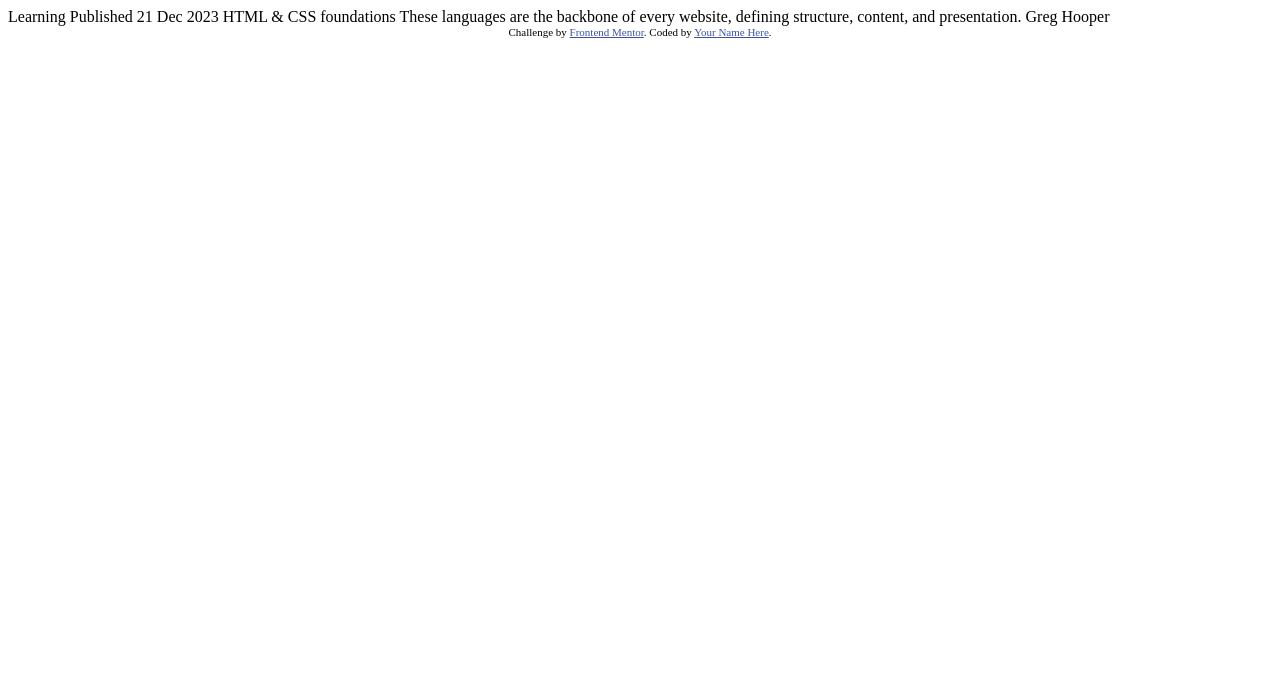
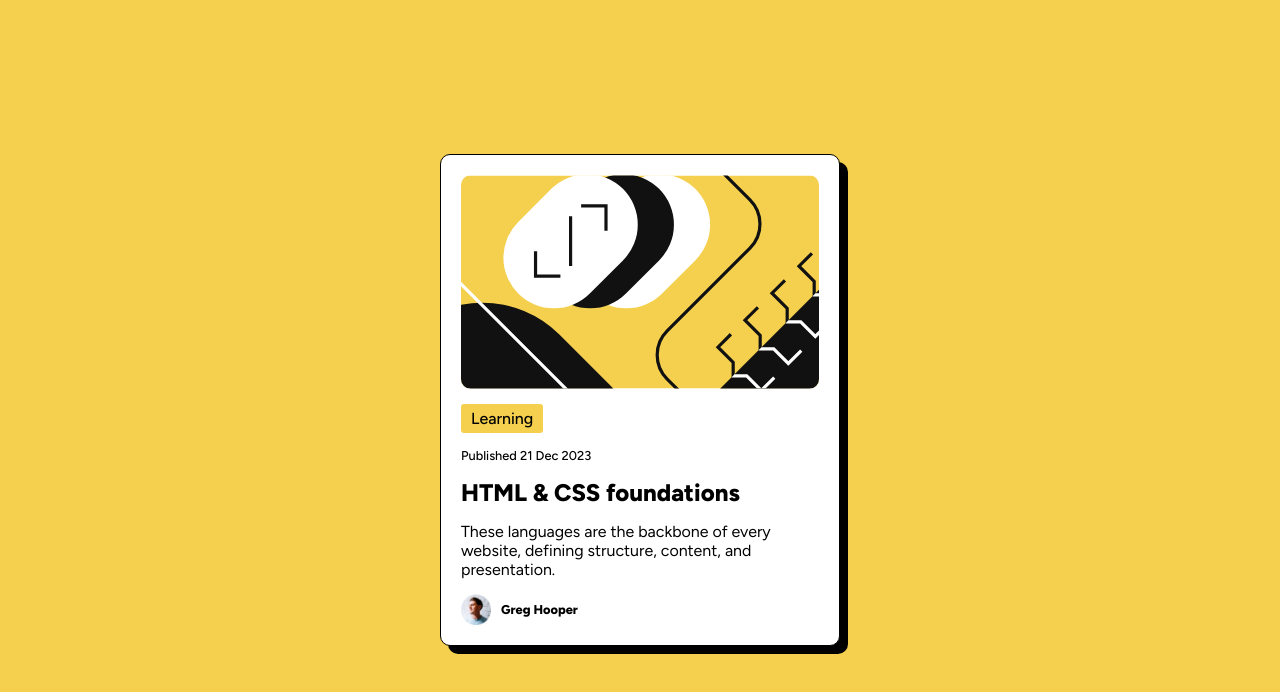
Before and after one commit to alxgois/blogCard, a plain HTML site: page index.html in a window 1280 px wide. Drawn offline with Linux system fonts and the light colour scheme.

Commit message:
completed

```diff
--- a/index.html
+++ b/index.html
@@ -1,34 +1,110 @@
 <!DOCTYPE html>
 <html lang="en">
   <head>
-  <meta charset="UTF-8">
-  <meta name="viewport" content="width=device-width, initial-scale=1.0"> <!-- displays site properly based on user's device -->
+    <meta charset="UTF-8" />
+    <meta name="viewport" content="width=device-width, initial-scale=1.0" />
+    <!-- displays site properly based on user's device -->
 
-  <link rel="icon" type="image/png" sizes="32x32" href="./assets/images/favicon-32x32.png">
+    <link
+      rel="icon"
+      type="image/png"
+      sizes="32x32"
+      href="./assets/images/favicon-32x32.png"
+    />
+
+    <link rel="preconnect" href="https://fonts.googleapis.com" />
+    <link rel="preconnect" href="https://fonts.gstatic.com" crossorigin />
+    <link
+      href="https://fonts.googleapis.com/css2?family=Figtree:ital,wght@0,300..900;1,300..900&display=swap"
+      rel="stylesheet"
+    />
 
     <title>Frontend Mentor | Blog preview card</title>
 
     <!-- Feel free to remove these styles or customise in your own stylesheet 👍 -->
     <style>
-    .attribution { font-size: 11px; text-align: center; }
-    .attribution a { color: hsl(228, 45%, 44%); }
+      :root {
+        --main-color: hsl(47, 88%, 63%);
+        --second-color: white;
+      }
+      * {
+        margin: 0;
+        padding: 0;
+        box-sizing: border-box;
+        font-family: "Figtree", serif;
+        font-optical-sizing: auto;
+        font-weight: 500;
+        font-style: normal;
+      }
+      body {
+        display: flex;
+        justify-content: center;
+        align-items: center;
+        height: 100vh;
+        background-color: var(--main-color);
+      }
+      .container-card {
+        width: 400px;
+        padding: 20px;
+        display: flex;
+        flex-direction: column;
+        gap: 15px;
+        background-color: var(--second-color);
+        border: 1px solid black;
+        box-shadow: 8px 8px black;
+        border-radius: 10px;
+      }
+      .card-image {
+        border-radius: 10px;
+      }
+      .type-study {
+        background-color: var(--main-color);
+        margin-right: auto;
+        padding: 5px 10px;
+        border-radius: 3px;
+      }
+      .card-title {
+        font-weight: 800;
+        font-size: 1.5rem;
+      }
+      .card-description {
+        font-weight: 400;
+      }
+      .card-date {
+        font-size: 0.8rem;
+      }
+      .card-author {
+        display: flex;
+        align-items: center;
+        gap: 10px;
+      }
+      .card-author img {
+        width: 30px;
+      }
+      .card-author p {
+        font-size: 0.8rem;
+        font-weight: 800;
+      }
     </style>
   </head>
   <body>
-
-  Learning
-
-  Published 21 Dec 2023
-
-  HTML & CSS foundations
-
-  These languages are the backbone of every website, defining structure, content, and presentation.
-
-  Greg Hooper
-
-  <div class="attribution">
-    Challenge by <a href="https://www.frontendmentor.io?ref=challenge" target="_blank">Frontend Mentor</a>.
-    Coded by <a href="#">Your Name Here</a>.
+    <div class="container-card">
+      <img
+        src="./assets/images/illustration-article.svg"
+        alt="Logo"
+        class="card-image"
+      />
+      <p class="type-study">Learning</p>
+      <p class="card-date">Published 21 Dec 2023</p>
+      <p class="card-title">HTML & CSS foundations</p>
+      <p class="card-description">
+        These languages are the backbone of every website, defining structure,
+        content, and presentation.
+      </p>
+      <div class="card-author">
+        <img src="assets/images/image-avatar.webp" alt="Author Image" />
+        <p>Greg Hooper</p>
+      </div>
     </div>
   </body>
 </html>
```
Also changed, not shown: 2 other files. Lines whose indentation alone changed are shown as unchanged.
